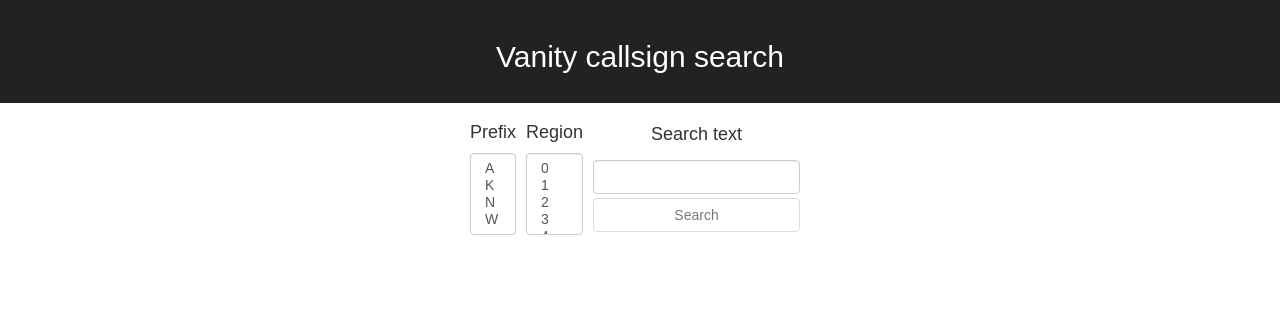
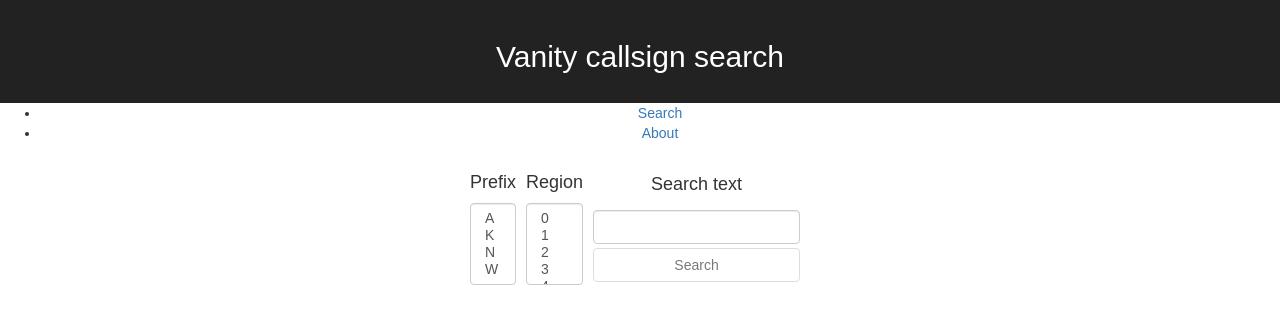
Before and after one commit to harpojaeger/vanity-callsigns, a React (Create React App) app in the folder client/: page / in a window 1280 px wide. Shown: the top 324 px of the page. Built offline with nearby package versions, Linux system fonts and the light colour scheme.

Commit message:
Add react-router

```diff
--- a/client/package.json
+++ b/client/package.json
@@ -11,6 +11,7 @@
     "react": "^15.5.4",
     "react-bootstrap": "^0.31.0",
     "react-dom": "^15.5.4",
+    "react-router-dom": "^4.2.2",
     "react-scripts": "1.0.7"
   },
   "scripts": {
--- a/client/src/components/App.js
+++ b/client/src/components/App.js
@@ -1,94 +1,36 @@
 import React, { Component } from 'react';
-import SearchForm from './SearchForm'
-import VisibilityFilterControls from './VisibilityFilterControls.js'
-import ResultsList from './ResultsList'
+import { BrowserRouter as Router, Route, Link } from 'react-router-dom'
 import '../style/App.css';
-import generate from '../utils/generate'
-import api from '../utils/api'
+import Search from './Search'
+
+const About = () => (
+  <div>
+    <h2>I'm the about page</h2>
+  </div>
+)
 
 class App extends Component {
-  constructor(props) {
-    super(props)
-    this.state = {
-      results: {},
-      callsignsAreGenerating: false,
-      statusesAreLoading: false,
-    }
-    this.updateFilterValues = this.updateFilterValues.bind(this)
-    this.generateCallsigns = this.generateCallsigns.bind(this)
-    this.fetchCallsignInfo = this.fetchCallsignInfo.bind(this)
-  }
-
-  updateFilterValues(values) {
-    console.log('App received filter values', values)
-    this.setState({
-      callsignVisibilityFilter: values
-    })
-  }
-
-  generateCallsigns(params) {
-    this.setState( {callsignsAreGenerating: true })
-    generate.generate(params)
-    .then( (res) => {
-      this.setState({
-        results: res,
-        callsignsAreGenerating: false,
-        // Reset the callsign visibility filter
-        callsignVisibilityFilter: {
-          available: true,
-          graceperiod: true,
-          unavailable: true
-        }
-      })
-      this.fetchCallsignInfo(res)
-    })
-  }
-  fetchCallsignInfo(results) {
-    // console.log('Starting API request for callsign statuses')
-    this.setState( {statusesAreLoading: true })
-    api.bulkSearch(Object.keys(results))
-    .then( (res) => {
-      // console.log('fetchCallsignInfo received', res)
-      this.setState( (prevState) => {
-        let newState = prevState
-        res.forEach( (result) => {
-          Object.keys(result).forEach( (key) => {
-            if(result[key] !== '' && key !== 'callsign') {
-              // console.log('setting', result.callsign,key,'to',result[key])
-              newState.results[result.callsign][key] = result[key]
-            }
-          })
-        })
-        newState.statusesAreLoading = false
-        return newState
-      })
-    })
-  }
-  render() {
-    var searchButtonText = ''
-    if(this.state.callsignsAreGenerating) searchButtonText = 'Loading callsigns...'
-    else if(this.state.statusesAreLoading) searchButtonText = 'Loading callsign data...'
-    return (
+  render(){
+    return(
+      <Router>
       <div className="App">
         <div className="App-header">
           <h2>Vanity callsign search</h2>
         </div>
+        <div>
+          <ul>
+            <li><Link to='/'>Search</Link></li>
+            <li><Link to="/about">About</Link></li>
+          </ul>
+        </div>
         <div className='content-wrapper'>
-          <SearchForm
-            doSearch={this.generateCallsigns}
-            statusText={searchButtonText}
-          />
-          {Object.keys(this.state.results).length > 0 &&
-            <div>
-              <div className='visibilityFilterControlWrapper'>
-                <VisibilityFilterControls filterValues={this.state.callsignVisibilityFilter} updateFilterValues={this.updateFilterValues} />
-              </div>
-              <ResultsList results={this.state.results} callsignVisibilityFilter={this.state.callsignVisibilityFilter} updateFilterValues={this.updateFilterValues}/>
-            </div>
-          }
+          <Route exact path="/" component={Search}/>
+          <Route path="/about" component={About}/>
         </div>
       </div>
-    );
+    </Router>
+
+    )
   }
 }
 
--- /dev/null
+++ b/client/src/components/Search.js
@@ -0,0 +1,90 @@
+import React, { Component} from 'react'
+import SearchForm from './SearchForm'
+import VisibilityFilterControls from './VisibilityFilterControls.js'
+import ResultsList from './ResultsList'
+import generate from '../utils/generate'
+import api from '../utils/api'
+
+class Search extends Component {
+  constructor(props) {
+    super(props)
+    this.state = {
+      results: {},
+      callsignsAreGenerating: false,
+      statusesAreLoading: false,
+    }
+    this.updateFilterValues = this.updateFilterValues.bind(this)
+    this.generateCallsigns = this.generateCallsigns.bind(this)
+    this.fetchCallsignInfo = this.fetchCallsignInfo.bind(this)
+  }
+
+  updateFilterValues(values) {
+    console.log('App received filter values', values)
+    this.setState({
+      callsignVisibilityFilter: values
+    })
+  }
+
+  generateCallsigns(params) {
+    this.setState( {callsignsAreGenerating: true })
+    generate.generate(params)
+    .then( (res) => {
+      this.setState({
+        results: res,
+        callsignsAreGenerating: false,
+        // Reset the callsign visibility filter
+        callsignVisibilityFilter: {
+          available: true,
+          graceperiod: true,
+          unavailable: true
+        }
+      })
+      this.fetchCallsignInfo(res)
+    })
+  }
+  fetchCallsignInfo(results) {
+    // console.log('Starting API request for callsign statuses')
+    this.setState( {statusesAreLoading: true })
+    api.bulkSearch(Object.keys(results))
+    .then( (res) => {
+      // console.log('fetchCallsignInfo received', res)
+      this.setState( (prevState) => {
+        let newState = prevState
+        res.forEach( (result) => {
+          Object.keys(result).forEach( (key) => {
+            if(result[key] !== '' && key !== 'callsign') {
+              // console.log('setting', result.callsign,key,'to',result[key])
+              newState.results[result.callsign][key] = result[key]
+            }
+          })
+        })
+        newState.statusesAreLoading = false
+        return newState
+      })
+    })
+  }
+
+  render() {
+    var searchButtonText = ''
+    if(this.state.callsignsAreGenerating) searchButtonText = 'Loading callsigns...'
+    else if(this.state.statusesAreLoading) searchButtonText = 'Loading callsign data...'
+    return (
+      <div>
+        <SearchForm
+          doSearch={this.generateCallsigns}
+          statusText={searchButtonText}
+        />
+        {Object.keys(this.state.results).length > 0 &&
+          <div>
+            <div className='visibilityFilterControlWrapper'>
+              <VisibilityFilterControls filterValues={this.state.callsignVisibilityFilter} updateFilterValues={this.updateFilterValues} />
+            </div>
+            <ResultsList results={this.state.results} callsignVisibilityFilter={this.state.callsignVisibilityFilter} updateFilterValues={this.updateFilterValues}/>
+          </div>
+        }
+      </div>
+    );
+  }
+}
+
+export default Search
```
Also changed, not shown: 1 other file (tests, documents, lock files or other folders).
